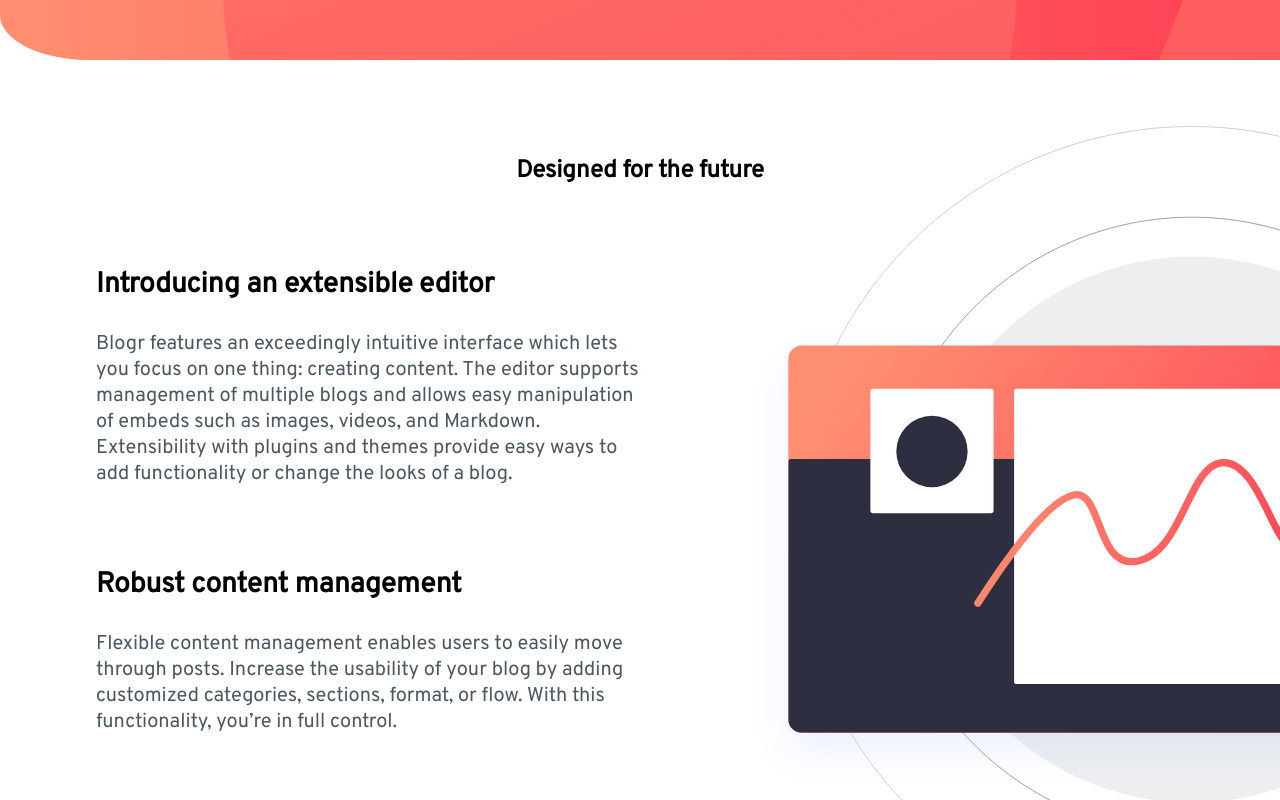
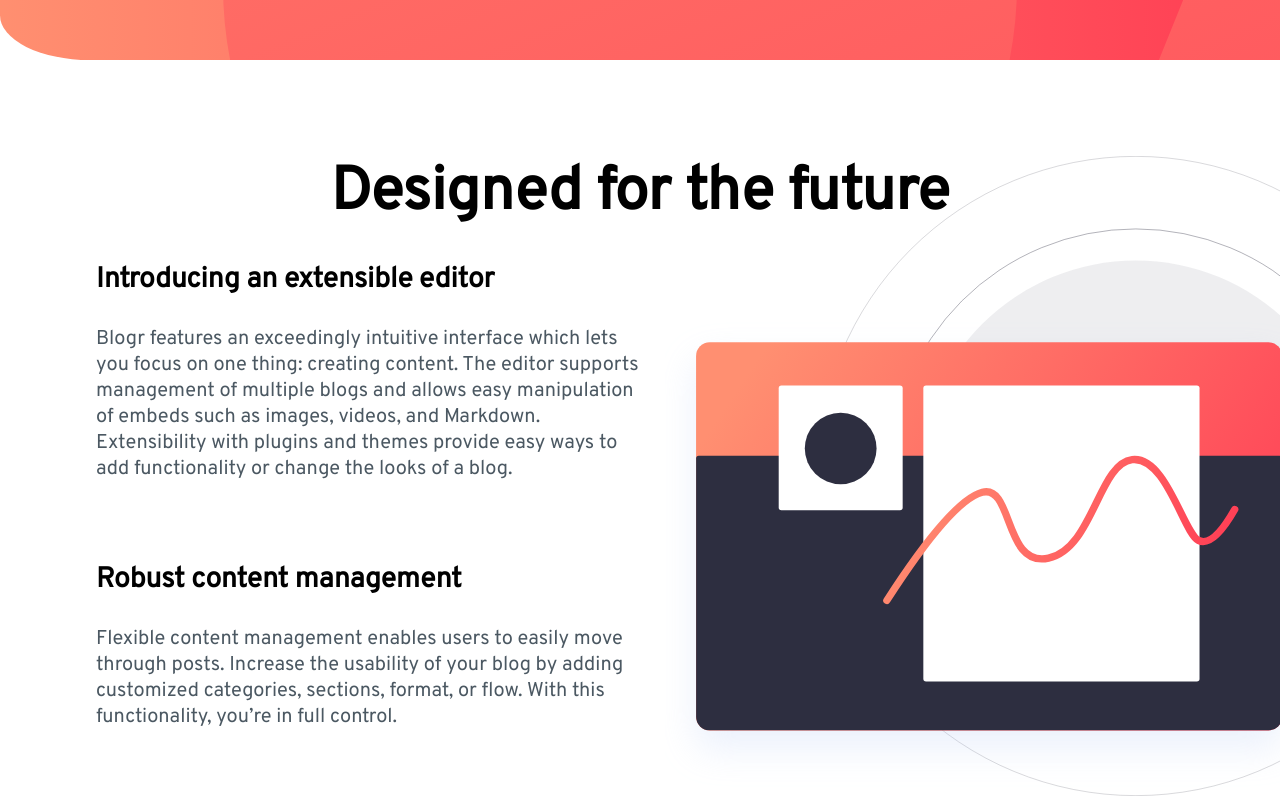
Before and after one commit to abdo1rahman/blogr, a React (Vite) app: page / in a window 1280 px wide. Shown: the part 580-1380 px from the top of the page. Built offline with nearby package versions, Linux system fonts and the light colour scheme.

Commit message:
Problems with positioning the editor visuals

```diff
--- a/src/components/App.css
+++ b/src/components/App.css
@@ -99,7 +99,7 @@
   margin: 0;
   color: white;
   height: 40rem;
-  width: 100vw;
+  width: 100dvw;
   background: linear-gradient(to right, var(--orange), var(--deep-red));
   z-index: 10;
   overflow: hidden;
@@ -178,11 +178,14 @@
 
 .editor > h2 {
   text-align: center;
+  font-size: 60px;
 }
 
 .editor__details {
   display: flex;
   align-items: center;
+  position: relative;
+  top: 4rem;
 }
 
 .details__descreption,
@@ -190,11 +193,24 @@
   width: 50%;
 }
 
-.illus-desktop {
+.details__visual {
   position: relative;
-  top: -5rem;
-  right: -7rem;
+  /* overflow-y: hidden; */
+}
+
+.editor-screen {
+  position: absolute;
+  top: -30rem;
+  right: -20rem;
   height: 50rem;
+}
+
+.editor-circles {
+  position: absolute;
+  top: -28rem;
+  left: 9rem;
+  height: 40rem;
+  z-index: -1;
 }
 
 .details__descreption {
--- a/src/components/Editor.jsx
+++ b/src/components/Editor.jsx
@@ -26,10 +26,8 @@
           </div>
         </div>
         <div className="details__visual">
-          <img
-            src="/images/illustration-editor-desktop.svg"
-            className="illus-desktop"
-          />
+          <img src="/images/editor-screen.svg" className="editor-screen" />
+          <img src="/images/editor-circles.svg" className="editor-circles" />
         </div>
       </div>
     </div>
```
Also changed, not shown: public/images/editor-circles.svg (added), public/images/editor-screen.svg (added).
